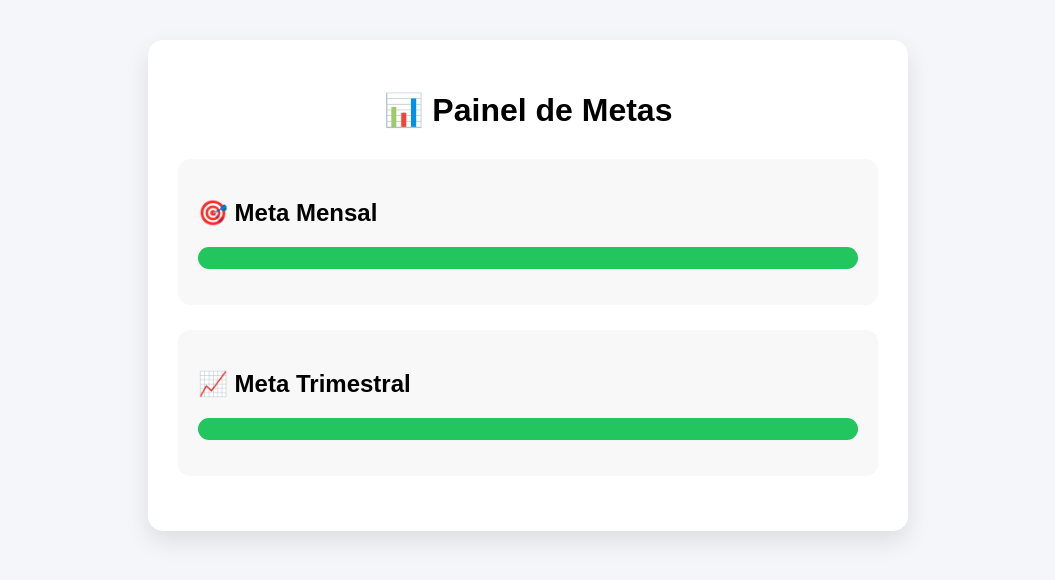
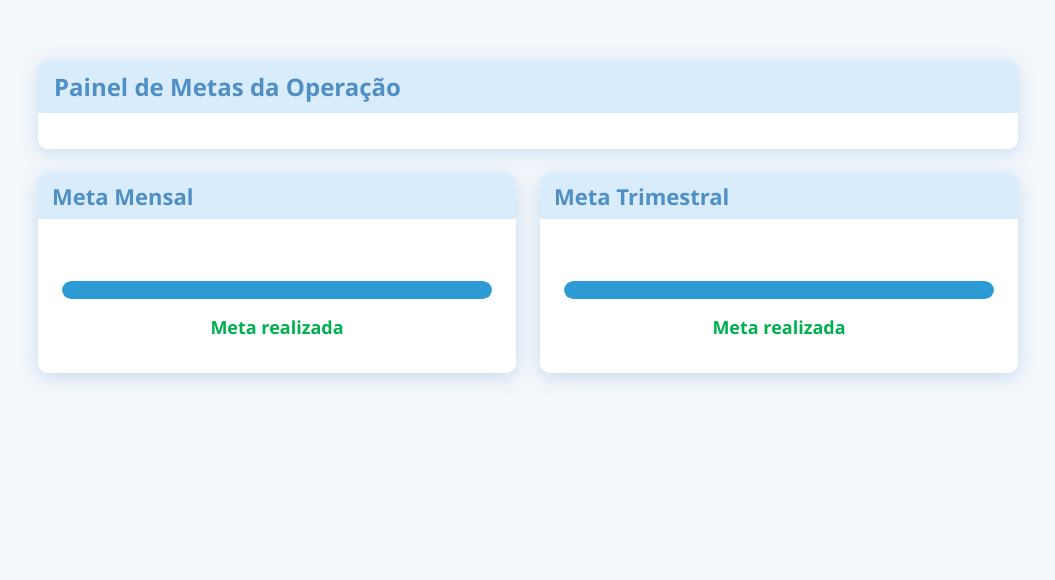
Before and after one commit to ARIEPING/painel-metas, a plain HTML site: page index.html in a window 1280 px wide. Shown: the whole page, without its empty margins (112-1167 px from the left). Drawn offline with Linux system fonts and the light colour scheme.

Commit message:
Update index.html

```diff
--- a/index.html
+++ b/index.html
@@ -6,133 +6,175 @@
 <title>Painel de Metas</title>
 
 <style>
-body{
-    margin:0;
-    font-family:Arial,Helvetica,sans-serif;
-    background:#f4f6f9;
+body {
+  margin: 0;
+  font-family: "Segoe UI", Arial, sans-serif;
+  background: #f4f7fb;
+  color: #222;
 }
 
-.container{
-    max-width:700px;
-    margin:40px auto;
-    background:#fff;
-    padding:30px;
-    border-radius:15px;
-    box-shadow:0 10px 25px rgba(0,0,0,.1);
+.container {
+  max-width: 980px;
+  margin: 40px auto;
+  padding: 20px;
 }
 
-h1{
-    text-align:center;
-    margin-bottom:5px;
+.header {
+  background: white;
+  border-radius: 10px;
+  box-shadow: 0 4px 18px rgba(80,150,210,.25);
+  overflow: hidden;
+  margin-bottom: 24px;
 }
 
-.data{
-    text-align:center;
-    color:#777;
-    margin-bottom:30px;
+.header-title {
+  background: #d9ecfb;
+  color: #4f8fc4;
+  font-size: 24px;
+  font-weight: 600;
+  padding: 10px 16px;
 }
 
-.card{
-    background:#f8f8f8;
-    padding:20px;
-    border-radius:12px;
-    margin-bottom:25px;
+.header-body {
+  padding: 18px;
+  text-align: center;
+  font-size: 18px;
 }
 
-.percentual{
-    font-size:48px;
-    color:#0d6efd;
-    font-weight:bold;
+.cards {
+  display: grid;
+  grid-template-columns: repeat(2, 1fr);
+  gap: 24px;
 }
 
-.barra{
-    width:100%;
-    height:22px;
-    background:#ddd;
-    border-radius:30px;
-    overflow:hidden;
-    margin:15px 0;
+.card {
+  background: white;
+  border-radius: 10px;
+  box-shadow: 0 4px 18px rgba(80,150,210,.28);
+  overflow: hidden;
 }
 
-.progresso{
-    height:100%;
-    background:#22c55e;
+.card-title {
+  background: #d9ecfb;
+  color: #4f8fc4;
+  font-size: 22px;
+  font-weight: 600;
+  padding: 8px 14px;
+}
+
+.card-body {
+  padding: 34px 24px;
+  text-align: center;
+}
+
+.percentual {
+  font-size: 52px;
+  font-weight: 700;
+  margin-bottom: 28px;
+}
+
+.barra {
+  height: 18px;
+  background: #e5e7eb;
+  border-radius: 999px;
+  overflow: hidden;
+}
+
+.progresso {
+  height: 100%;
+  border-radius: 999px;
+  background: #2c9bd3;
+}
+
+.status {
+  margin-top: 16px;
+  font-size: 18px;
+  color: #00b050;
+  font-weight: 600;
+}
+
+@media (max-width: 700px) {
+  .cards {
+    grid-template-columns: 1fr;
+  }
+
+  .percentual {
+    font-size: 44px;
+  }
 }
 </style>
+</head>
 
-</head>
 <body>
 
 <div class="container">
 
-<h1>📊 Painel de Metas</h1>
+  <div class="header">
+    <div class="header-title">Painel de Metas da Operação</div>
+    <div class="header-body" id="data"></div>
+  </div>
 
-<div class="data" id="data"></div>
+  <div class="cards">
 
     <div class="card">
-<h2>🎯 Meta Mensal</h2>
-
+      <div class="card-title">Meta Mensal</div>
+      <div class="card-body">
         <div class="percentual" id="mensal"></div>
-
         <div class="barra">
           <div class="progresso" id="barraMensal"></div>
         </div>
-
-<p id="textoMensal"></p>
-
+        <div class="status">Meta realizada</div>
+      </div>
     </div>
 
     <div class="card">
-
-<h2>📈 Meta Trimestral</h2>
-
+      <div class="card-title">Meta Trimestral</div>
+      <div class="card-body">
         <div class="percentual" id="trimestral"></div>
-
         <div class="barra">
           <div class="progresso" id="barraTrimestral"></div>
         </div>
-
-<p id="textoTrimestral"></p>
-
+        <div class="status">Meta realizada</div>
+      </div>
     </div>
 
   </div>
+</div>
 
 <script>
+function formatarPercentual(valor) {
+  return Number(valor).toLocaleString("pt-BR", {
+    minimumFractionDigits: 2,
+    maximumFractionDigits: 2
+  }) + "%";
+}
+
+function limitar(valor) {
+  return Math.min(Number(valor), 100);
+}
 
 fetch("dados.json")
-.then(res=>res.json())
-.then(dados=>{
+  .then(res => res.json())
+  .then(dados => {
+    const mensal = dados.metaMensal;
+    const trimestral = dados.metaTrimestral;
 
-document.getElementById("mensal").innerHTML=dados.metaMensal+"%";
+    document.getElementById("mensal").innerHTML = formatarPercentual(mensal);
+    document.getElementById("trimestral").innerHTML = formatarPercentual(trimestral);
 
-document.getElementById("trimestral").innerHTML=dados.metaTrimestral+"%";
-
-document.getElementById("barraMensal").style.width=dados.metaMensal+"%";
-
-document.getElementById("barraTrimestral").style.width=dados.metaTrimestral+"%";
-
-document.getElementById("textoMensal").innerHTML=
-`Até o momento estamos com <b>${dados.metaMensal}%</b> da meta mensal concluída.`;
-
-document.getElementById("textoTrimestral").innerHTML=
-`No trimestre estamos com <b>${dados.metaTrimestral}%</b> da meta concluída.`;
+    document.getElementById("barraMensal").style.width = limitar(mensal) + "%";
+    document.getElementById("barraTrimestral").style.width = limitar(trimestral) + "%";
 
     const agora = new Date();
-
-const dataFormatada = agora.toLocaleString("pt-BR", {
+    document.getElementById("data").innerHTML =
+      "Atualizado em: " + agora.toLocaleString("pt-BR", {
         day: "2-digit",
         month: "2-digit",
         year: "numeric",
         hour: "2-digit",
         minute: "2-digit"
       });
-
-document.getElementById("data").innerHTML =
-`Atualizado em: ${dataFormatada}`;
-
   });
-
 </script>
 
 </body>
```
Lines whose indentation alone changed are shown as unchanged.
